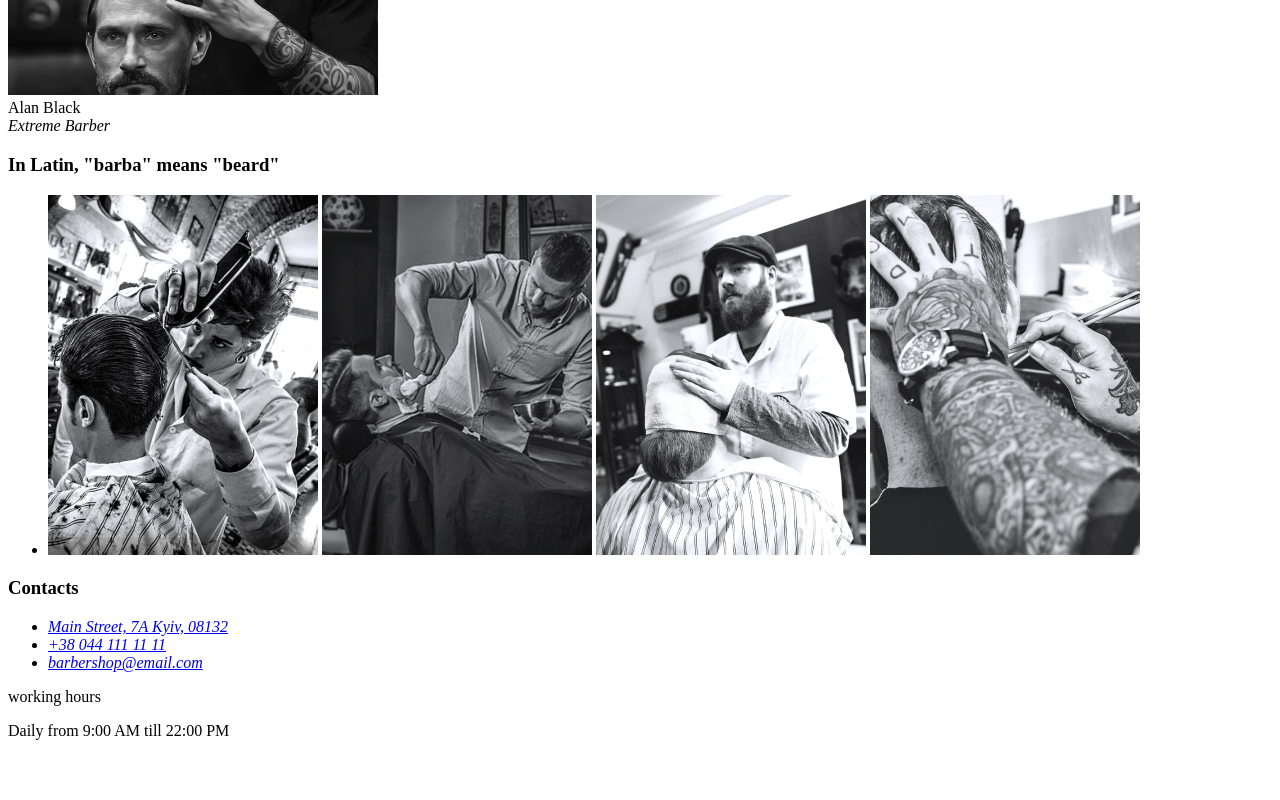
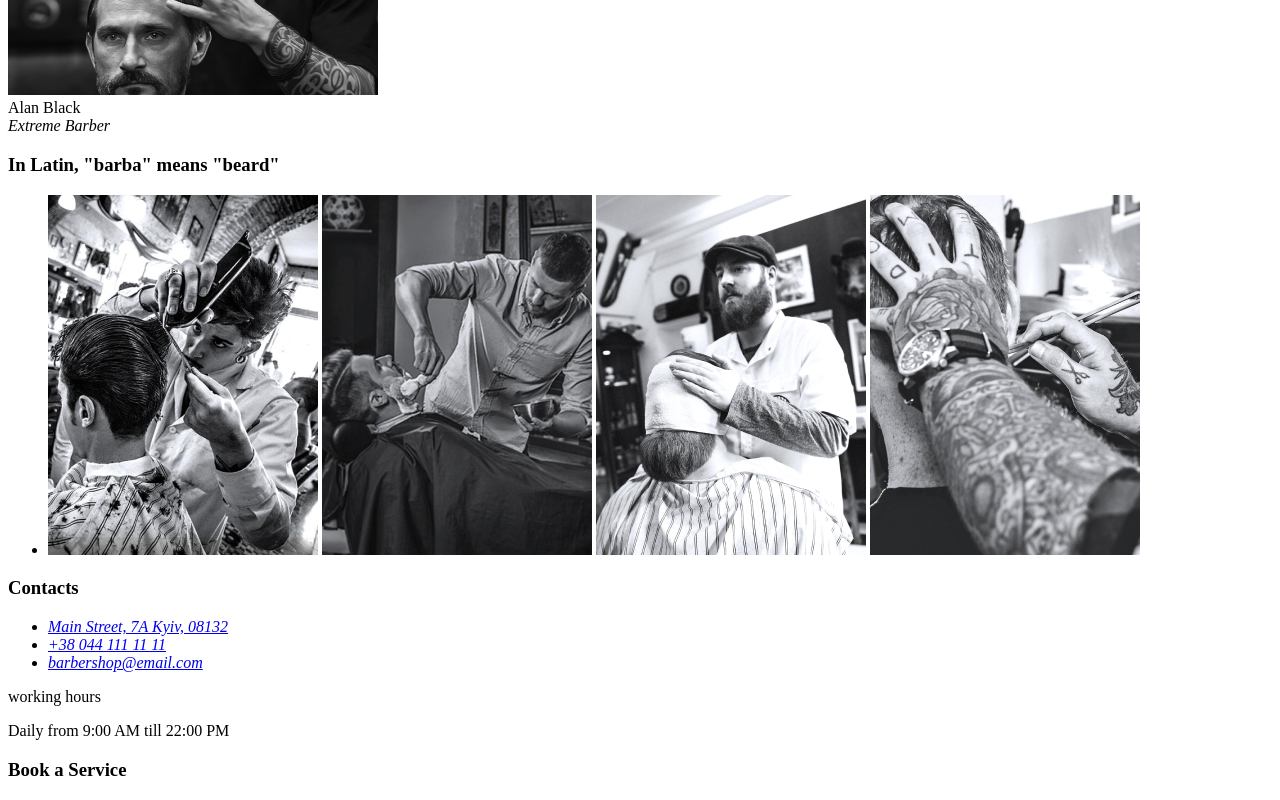
Before and after one commit to NituAlexandru/html-css-lesson-2-module-1, a plain HTML site: page index.html in a window 1280 px wide. Shown: the part 2686-3486 px from the top of the page. Before the commit the page ends 3442 px from the top, so only its background shows below. Drawn offline with Linux system fonts and the light colour scheme.

Commit message:
update index.html
update

```diff
--- a/index.html
+++ b/index.html
@@ -225,6 +225,9 @@
         <p>working hours</p>
         <p>Daily from 9:00 AM till 22:00 PM</p>
       </section>
+      <section>
+        <h3>Book a Service</h3>
+      </section>
     </main>
   </body>
 </html>
```
